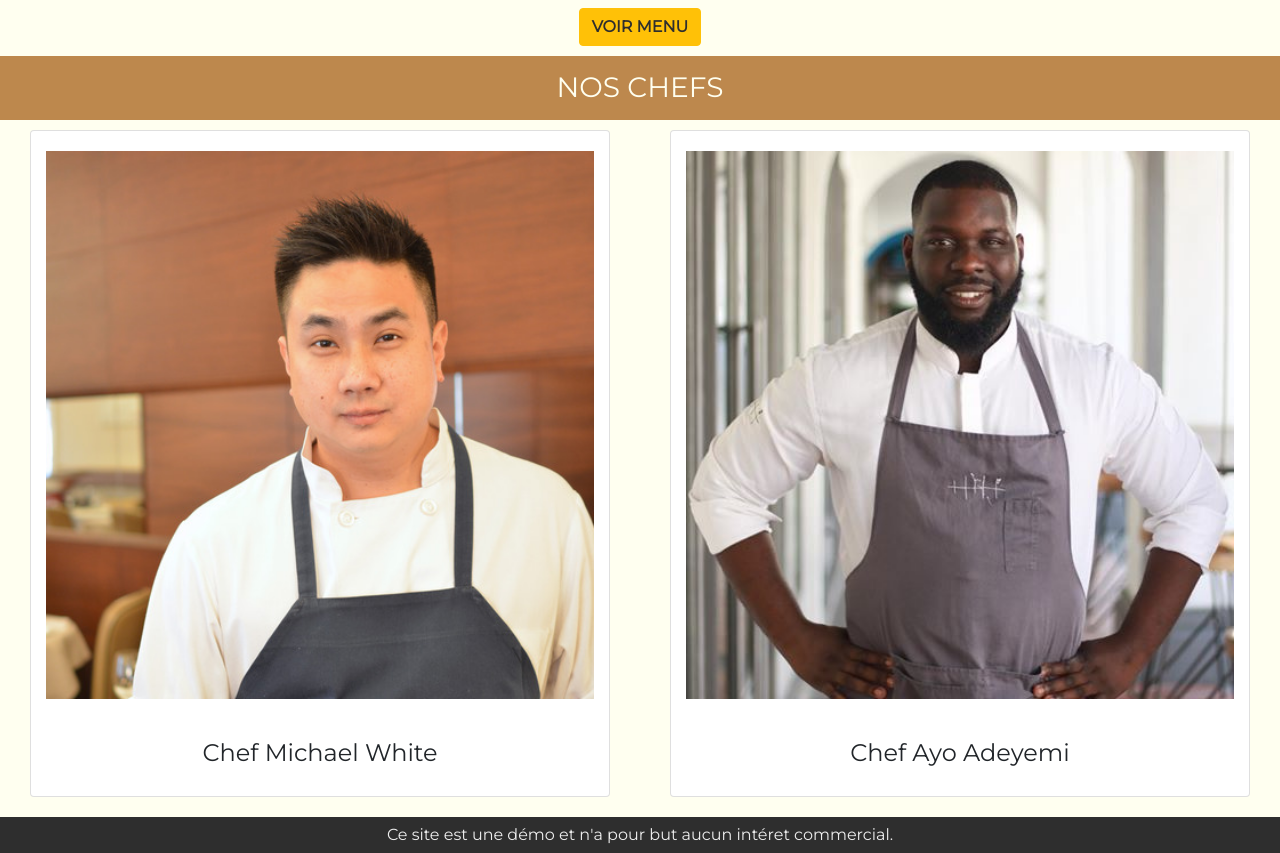
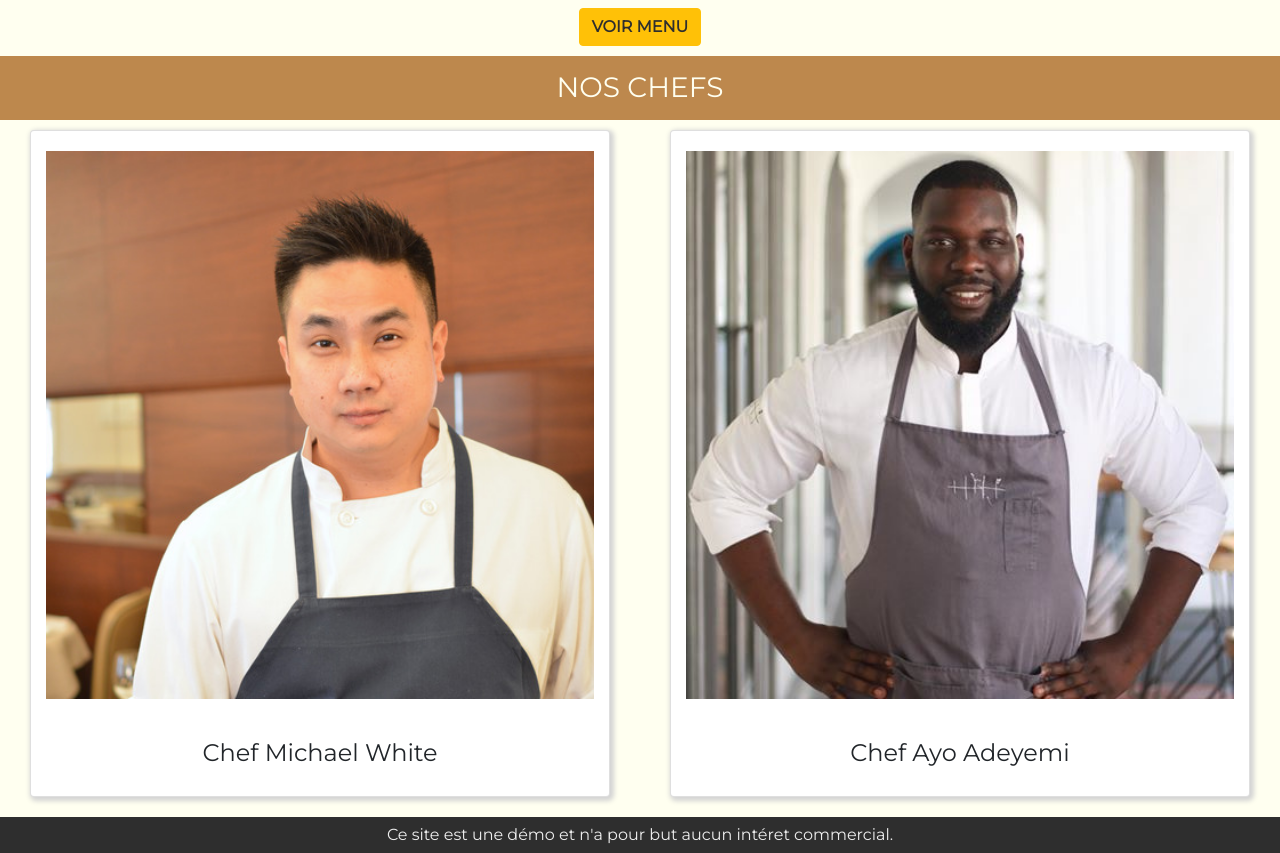
Before and after one commit to JiovanyVincent/lagrillade, a React (Create React App) app: page / in a window 1280 px wide. Shown: the part 1442-2295 px from the top of the page. Built offline with nearby package versions, Linux system fonts and the light colour scheme; a web font is replaced by a local one.

Commit message:
upgrade Home -> section3 -> box-shadow cards

```diff
--- a/src/index.scss
+++ b/src/index.scss
@@ -199,6 +199,7 @@ body {
     .card {
       margin: 10px 30px;
       text-align: center;
+      box-shadow: 2px 2px 5px 2px lightgrey;
     }
   }
   img {
```
